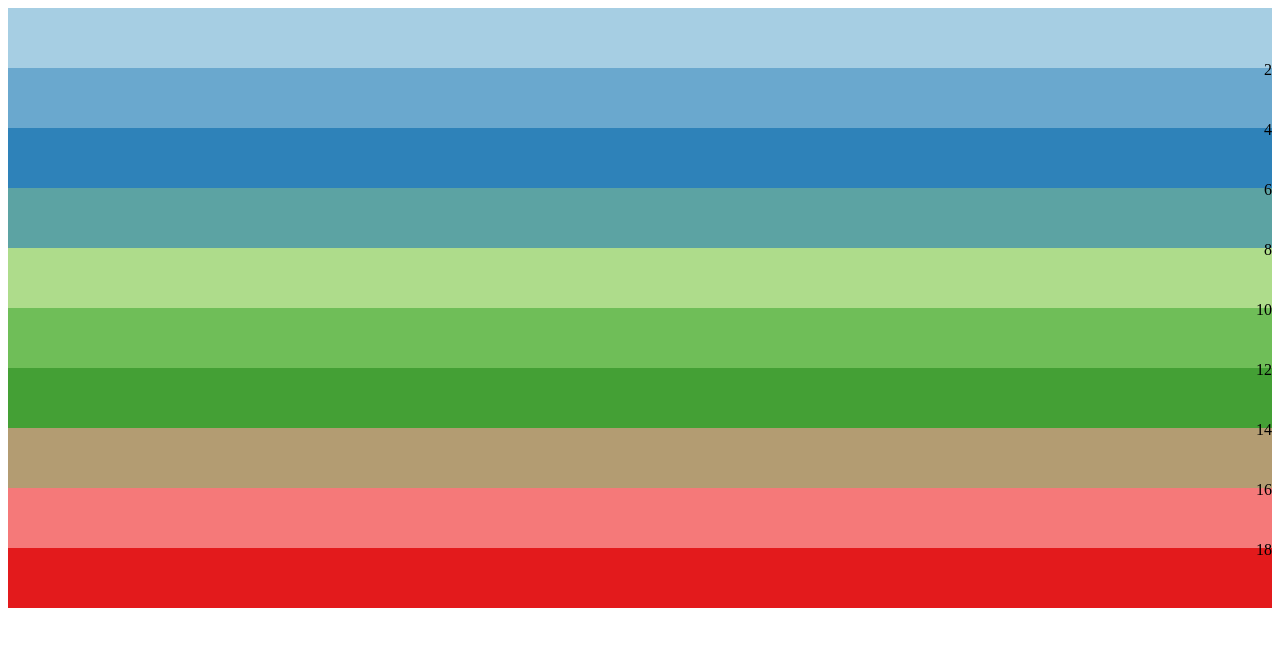
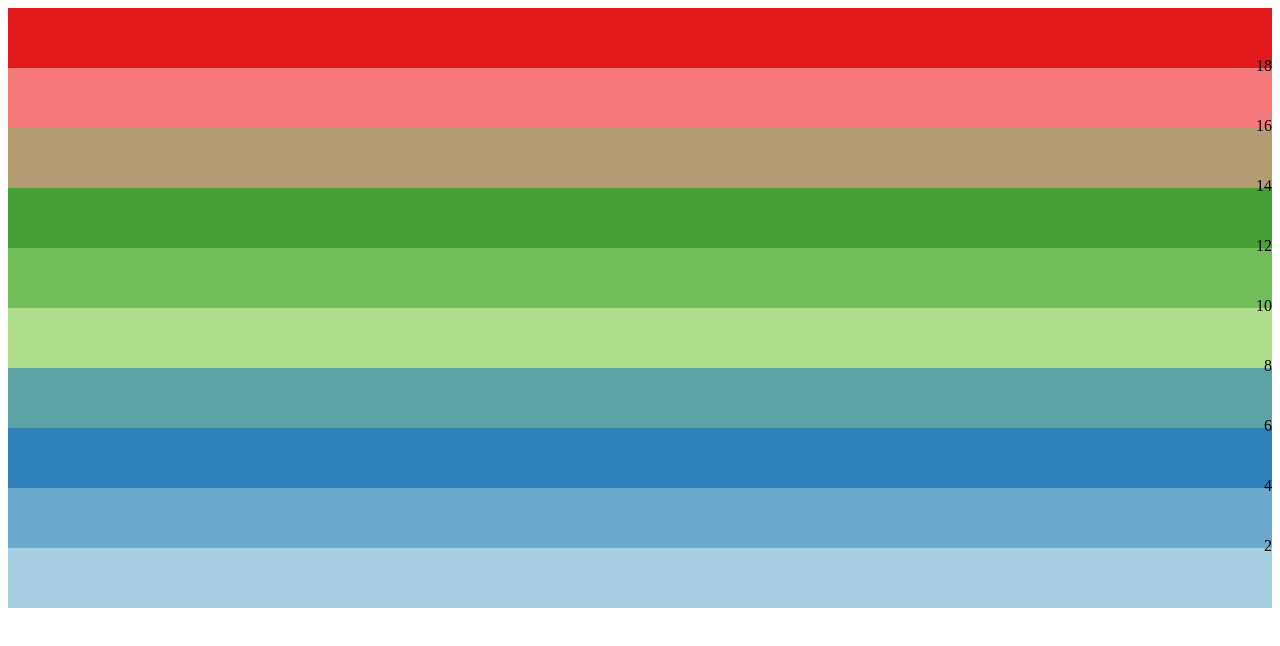
Before and after one commit to unaguna/gradation-mapping-react, a React app: page / in a window 1280 px wide. Shown: the top 646 px of the page. Built offline with nearby package versions, Linux system fonts and the light colour scheme; the HTML template or start-up script is replaced by a standard one.

Commit message:
🚧reverse

```diff
--- a/src/component/Colorbar.tsx
+++ b/src/component/Colorbar.tsx
@@ -21,7 +21,7 @@ const Colorbar: React.FC<ColorbarProps> = (props) => {
     "& .colorbar__value": {
       display: "block",
       position: "absolute",
-      top: "-1ex",
+      bottom: "-1ex",
       right: 0,
     },
   }), [sx_])
@@ -29,7 +29,7 @@ const Colorbar: React.FC<ColorbarProps> = (props) => {
   const values = [null, ...values_];
 
   return (
-    <Stack direction="column" sx={sx}>
+    <Stack direction="column-reverse" sx={sx}>
       {colors.map(({ key, color: color_, size }, i) => {
         const color = typeof color_ === "string" ? color_ : color_.string();
         return (<div
```
